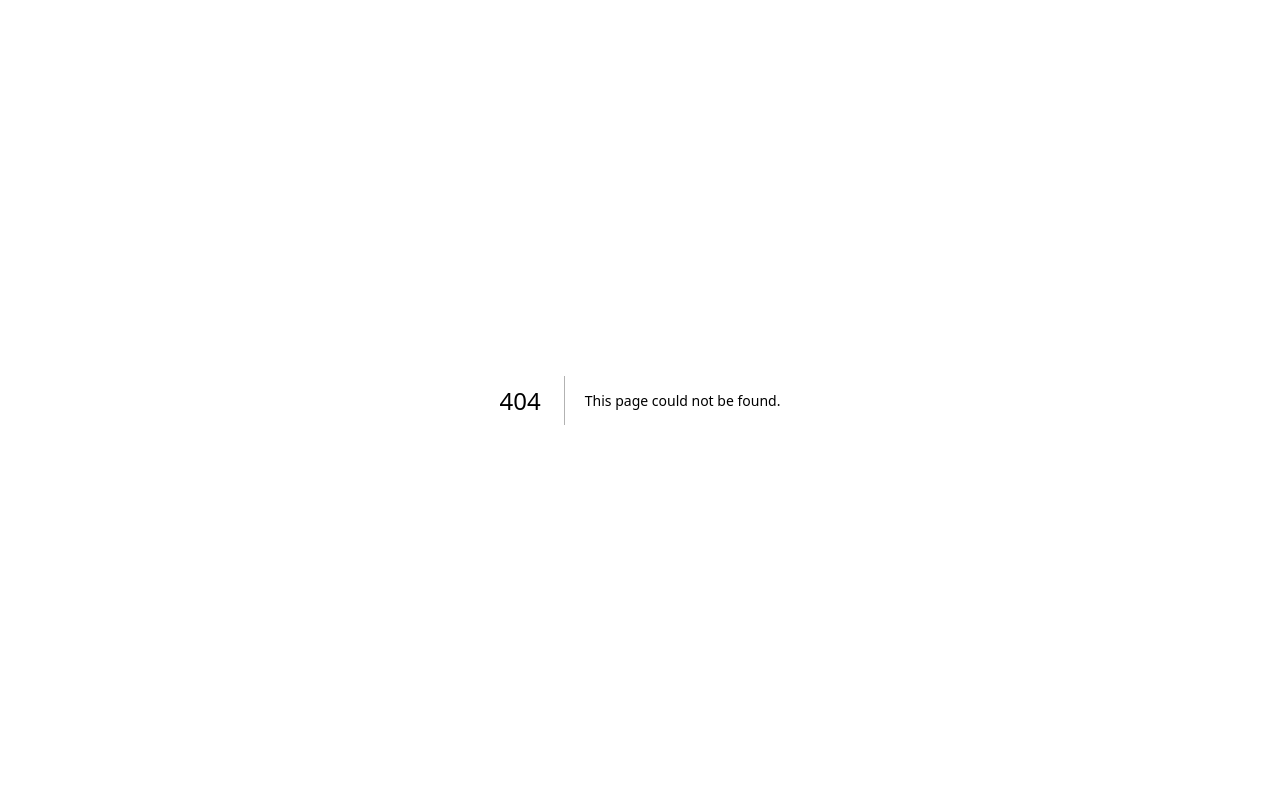
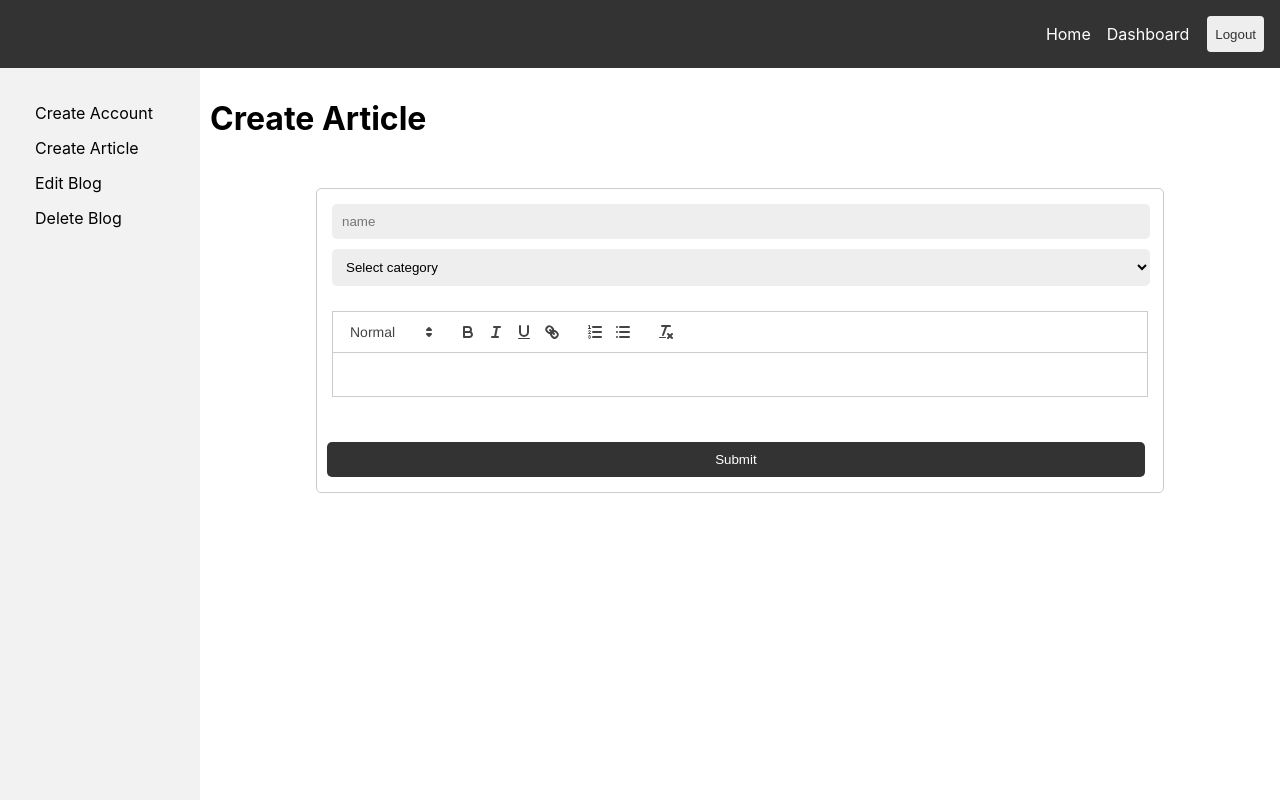
Before and after one commit to etrechyp/sotodeals-help, a Next.js app: page /dashboard/create-article in a window 1280 px wide. Before the commit this address had no page. Built offline with nearby package versions, Linux system fonts and the light colour scheme; no server answers.

Commit message:
create-article implemented

```diff
--- /dev/null
+++ b/models/article.js
@@ -0,0 +1,33 @@
+import { Schema, model, models } from 'mongoose';
+
+const ArticleSchema = new Schema({
+    name: {
+        type: String,
+        trim: true
+    },
+    content: {
+        type: String,
+        trim: true,
+    },
+    category: {
+        type: String,
+        trim: true,
+        enum: ['development', 'datalisters', 'marketing', 'business', 'support', 'other'],
+        default: 'other'
+    },
+    author: {
+        type: String,
+        trim: true,
+        default: 'admin'
+    },
+    active: {
+        type: Boolean,
+        default: true
+    }
+},
+{
+    timestamps: true,
+    versionKey: false
+});
+
+export default models.Article || model('Article', ArticleSchema);
--- /dev/null
+++ b/pages/api/articles/index.js
@@ -0,0 +1,59 @@
+import { connectDB } from '../../../utils/mongodb';
+import Article from '../../../models/article';
+
+connectDB();
+
+const handleRequest = async (method, req, res) => {
+    switch (method) {
+        case 'GET':
+        try {
+            const articles = await Article.find();
+            res.status(200).json(articles);
+        } catch (err) {
+            res.status(500).json({ message: err.message });
+        }
+        break;
+
+        case 'POST':
+        try {
+            const article = await Article.create(req.body);
+            res.status(201).json(article);
+        } catch (err) {
+            res.status(500).json({ message: err.message });
+        }
+        break;
+
+        case 'PUT':
+        try {
+            const article = await Article.findByIdAndUpdate(req.query.id, req.body, { new: true });
+            res.status(200).json(article);
+        } catch (err) {
+            res.status(500).json({ message: err.message });
+        }
+        break;
+
+        case 'DELETE':
+        try {
+            const article = await Article.findByIdAndUpdate(req.query.id, { active: false });
+            res.status(200).json(article);
+        } catch (err) {
+            res.status(500).json({ message: err.message });
+        }
+        break;
+
+        default:
+        res.status(400).json({ message: 'no method provided' });
+        break;
+    }
+};
+
+export default async (req, res) => {
+    const { method } = req;
+
+    try {
+        await handleRequest(method, req, res);
+    } catch (error) {
+        console.error(error);
+        res.status(500).json({ message: 'Server error' });
+    }
+};
--- /dev/null
+++ b/pages/dashboard/create-article.js
@@ -0,0 +1,143 @@
+import axios from "axios";
+import { useState, useEffect, useMemo } from "react";
+import { useRouter } from "next/router";
+import Navbar from "../layout/navbar";
+import AsideMenu from "../layout/asideMenu";
+import Container from "../layout/container";
+import QuillEditor from "../../utils/quillEditor";
+
+const CreateArticlePage = () => {
+    const router = useRouter();
+
+    const styles = {
+        card: {
+        width: "80%",
+        margin: "auto",
+        padding: "10px",
+        marginTop: "50px",
+        border: "1px solid #ccc",
+        borderRadius: "5px",
+        },
+        input: {
+        width: "99%",
+        padding: "10px",
+        margin: "5px",
+        boxSizing: "border-box",
+        border: "none",
+        backgroundColor: "#eee",
+        borderRadius: "5px",
+        },
+        textarea: {
+        padding: "10px 5px",
+        margin: "10px 0",
+        },
+        button: {
+        width: "99%",
+        padding: "10px",
+        margin: "5px 0",
+        boxSizing: "border-box",
+        border: "none",
+        backgroundColor: "#333",
+        color: "#fff",
+        borderRadius: "5px",
+        },
+    };
+
+    const [article, setArticle] = useState({
+        name: "",
+        category: "",
+        content: "",
+        author: "",
+    });
+
+    const handleChange = (e) => {
+        const { name, value } = e.target;
+        setArticle({
+        ...article,
+        [name]: value,
+        });
+    };
+
+    const handleContentChange = (value) => {
+        setArticle({
+        ...article,
+        content: value,
+        });
+    };
+
+    const handleSubmit = async (e) => {
+        e.preventDefault();
+        console.log(article);
+
+        if (!article.content) {
+        console.log(
+            "El contenido está vacío. Por favor, ingrese el contenido del artículo."
+        );
+        return;
+        }
+
+        try {
+        const res = await axios.post("http://localhost:3000/api/articles", article);
+        console.log(res);
+        setArticle({
+            name: "",
+            category: "",
+            content: "",
+            author: "",
+        });
+        router.push("/dashboard");
+        } catch (error) {
+        console.log(error);
+        }
+    };
+
+    return (
+        <div>
+        <Navbar />
+        <AsideMenu />
+        <Container>
+            <h1>Create Article</h1>
+            <div style={styles.card}>
+            <form onSubmit={handleSubmit}>
+                <input
+                type="text"
+                id="name"
+                placeholder="name"
+                name="name"
+                style={styles.input}
+                onChange={handleChange}
+                value={article.name}
+                />
+                <br />
+                <select
+                    id="category"
+                    name="category"
+                    style={styles.input}
+                    value={article.category}
+                    onChange={handleChange}
+                    >
+                    <option value="">Select category</option>
+                    <option value="development">Development</option>
+                    <option value="datalisters">Datalisters</option>
+                    <option value="marketing">Marketing</option>
+                    <option value="business">Business</option>
+                    <option value="support">Support</option>
+                    <option value="other">Other</option>
+                    </select>
+                <br />
+                <div style={styles.textarea}>
+                    <QuillEditor
+                    value={article.content}
+                    onChange={handleContentChange}
+                    />
+                </div>
+                <br />
+                <input type="submit" value="Submit" style={styles.button} />
+            </form>
+            </div>
+        </Container>
+        </div>
+    );
+};
+
+export default CreateArticlePage;
--- a/pages/layout/asideMenu.js
+++ b/pages/layout/asideMenu.js
@@ -25,7 +25,7 @@ const AsideMenu = (props) => {
         <div style={styles.container}>
         <ul style={styles.ul}>
             <li style={styles.listItem}><Link href={'/dashboard/create-account'}>Create Account</Link></li>
-            <li style={styles.listItem}>Create Blog</li>
+            <li style={styles.listItem}><Link href={'/dashboard/create-article'}>Create Article</Link></li>
             <li style={styles.listItem}>Edit Blog</li>
             <li style={styles.listItem}>Delete Blog</li>
         </ul>
--- a/pages/layout/navbar.js
+++ b/pages/layout/navbar.js
@@ -74,7 +74,7 @@ export const Navbar = ({ logout }) => {
     return (
         <div style={styles.navbar}>
         <div style={styles.branding}>
-            <span style={{ marginRight: '1rem', fontWeight: 'bold' }}>{profile.name}</span>
+            <Link style={{cursor: 'pointer'}} href={'/dashboard'}><span style={{ marginRight: '1rem', fontWeight: 'bold' }}>{profile.name}</span></Link>
             <span style={styles.email}>{profile.email}</span>
         </div>
         <div style={styles.linkContainer}>
--- /dev/null
+++ b/utils/quillEditor.js
@@ -0,0 +1,27 @@
+import React, { useState, useEffect } from 'react';
+import dynamic from 'next/dynamic';
+const ReactQuill = dynamic(() => import('react-quill'), { ssr: false });
+import 'react-quill/dist/quill.snow.css';
+
+const QuillEditor = ({ value, onChange }) => {
+  const [quillValue, setQuillValue] = useState('');
+
+  useEffect(() => {
+    setQuillValue(value);
+  }, [value]);
+
+  const handleChange = (content) => {
+    setQuillValue(content);
+    onChange(content);
+  };
+
+  return (
+    <div>
+      {typeof window !== 'undefined' && (
+        <ReactQuill value={quillValue} onChange={handleChange} />
+      )}
+    </div>
+  );
+};
+
+export default QuillEditor;
```
Also changed, not shown: package.json (+8 -1 lines), 2 other files (tests, documents, lock files or other folders).
